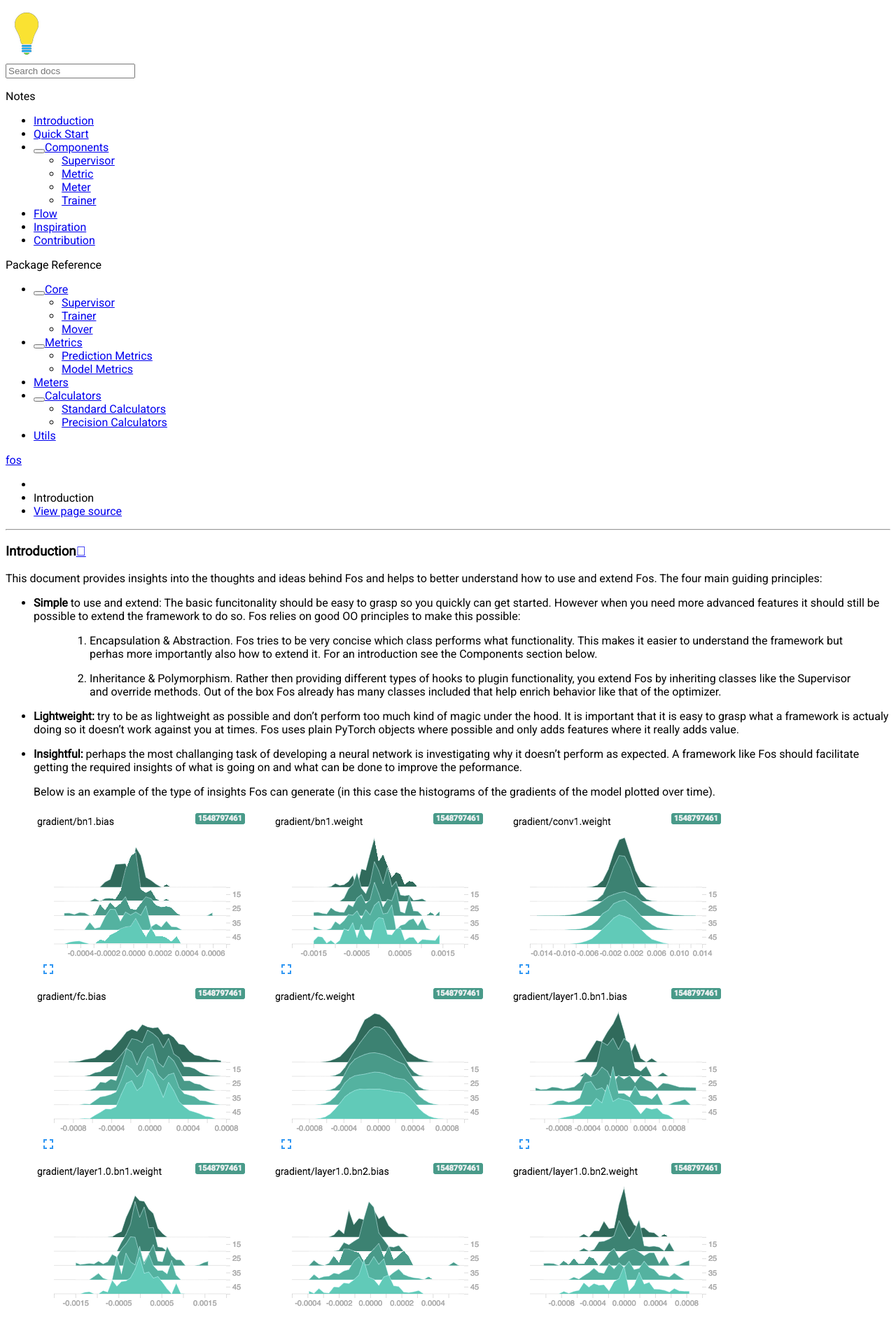
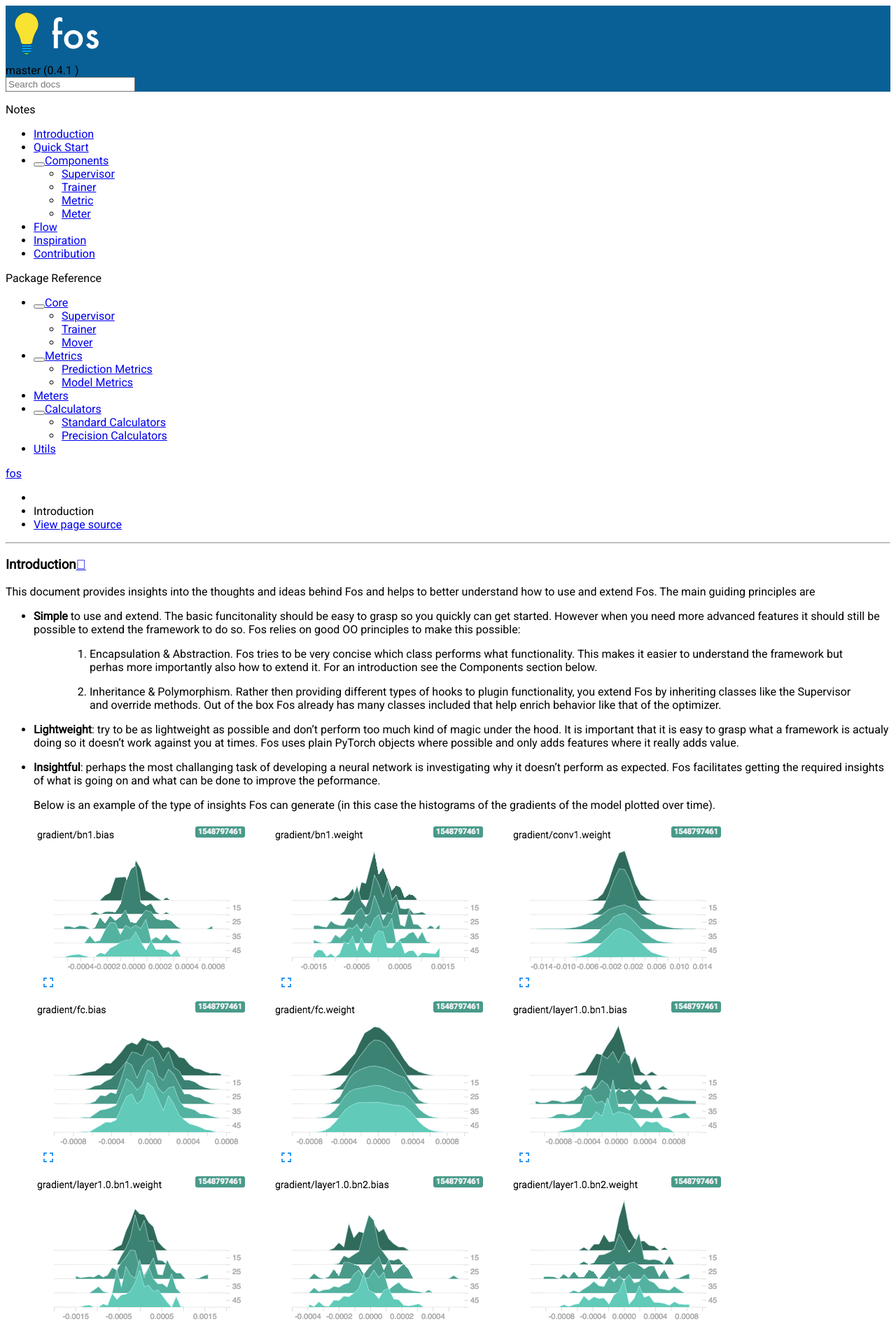
Before and after one commit to neurallayer/fos, a Sphinx documentation site: the page built from docs/source/introduction.rst, in a window 1280 px wide. Shown: the top 1895 px of the page at 70% size. Built offline with Sphinx 7.4.7 and the Read the Docs theme 2.0.0, drawn with Linux system fonts in a browser that asks for light colours; some of the changed text lies outside the part shown.

```diff
--- a/docs/source/_static/css/fos_theme.css
+++ b/docs/source/_static/css/fos_theme.css
@@ -5,3 +5,7 @@
 h1, h2, .rst-content .toctree-wrapper p.caption, h3, h4, h5, h6, legend, p.caption {
     font-family: "Roboto","Helvetica Neue",Arial,sans-serif;
 }
+
+.wy-side-nav-search {
+    background-color: #096096
+}
--- a/docs/source/conf.py
+++ b/docs/source/conf.py
@@ -15,7 +15,7 @@
 # import os
 # import sys
 # sys.path.insert(0, os.path.abspath('.'))
-
+import fos
 
 # -- Project information -----------------------------------------------------
 
@@ -23,10 +23,12 @@
 copyright = '2019, Fos Authors'
 author = 'Fos Authors'
 
+
 # The short X.Y version
-version = ''
+# version = fos.__version__
 # The full version, including alpha/beta/rc tags
-release = '0.3.0'
+version = 'master (' + fos.__version__ + ' )'
+release = 'master'
 
 
 # -- General configuration ---------------------------------------------------
--- a/docs/source/introduction.rst
+++ b/docs/source/introduction.rst
@@ -1,11 +1,11 @@
 Introduction
 ============
 This document provides insights into the thoughts and ideas behind Fos and
-helps to better understand how to use and extend Fos. The four main guiding principles:
+helps to better understand how to use and extend Fos. The main guiding principles are
 
-* **Simple** to use and extend: The basic funcitonality should be easy to grasp so you quickly can get started.
-  However when you need more advanced features it should still be possible to extend the framework to do so. Fos
-  relies on good OO principles to make this possible:
+*  **Simple** to use and extend. The basic funcitonality should be easy to grasp so you quickly can get started.
+   However when you need more advanced features it should still be possible to extend the framework to do so. Fos
+   relies on good OO principles to make this possible:
 
     1. Encapsulation & Abstraction.
        Fos tries to be very concise which class performs what functionality. This makes it easier to understand
@@ -17,26 +17,22 @@
        Fos by inheriting classes like the Supervisor and override methods. Out of the box Fos already has
        many classes included that help enrich behavior like that of the optimizer.
 
+*  **Lightweight**: try to be as lightweight as possible and don't perform too much kind of magic
+   under the hood. It is important that it is easy to grasp what a framework is actualy doing so it
+   doesn't work against you at times. Fos uses plain PyTorch objects where possible and only adds features
+   where it really adds value.
 
-* **Lightweight:** try to be as lightweight as possible and don't perform too much kind of magic
-  under the hood. It is important that it is easy to grasp what a framework is actualy doing so it
-  doesn't work against you at times. Fos uses plain PyTorch objects where possible and only adds features
-  where it really adds value.
+*  **Insightful**: perhaps the most challanging task of developing a neural network is investigating why it
+   doesn't perform as expected. Fos facilitates getting the required insights of what is going on and
+   what can be done to improve the peformance.
 
+   Below is an example of the type of insights Fos can generate (in this case the histograms of the gradients
+   of the model plotted over time).
 
-* **Insightful:** perhaps the most challanging task of developing a neural network is investigating why it
-  doesn't perform as expected. A framework like Fos should facilitate getting the required insights of
-  what is going on and what can be done to improve the peformance.
+   .. image:: /_static/img/tensorboard_gradients.png
 
-  Below is an example of the type of insights Fos can generate (in this case the histograms of the gradients
-  of the model plotted over time).
-
-  .. image:: /_static/img/tensorboard_gradients.png
-
-
-
-* **Repeatable:** once you are developing models, it is important that you can easily repeat results and
-  can continue where you left off. So Fos for example makes it easy to store and save the trianing state.
+*  **Repeatable**: once you are developing models, it is important that you can easily repeat results and
+   can continue where you left off. So Fos for example makes it easy to store and save the trianing state.
 
 
 Quick Start
@@ -100,6 +98,25 @@
 The provided Supervisor implementation can handle most scenarios, but you can alway extend it to
 cather for specific use cases.
 
+
+Trainer
+-------
+The trainer is the coponent that glues all other components together and responsible for running the training epochs.
+The trainer contains the loops that go over the provided data (trainer.run).
+
+To initiate a trainer you need to provide at least a supermodel, optimizer and meter::
+
+    trainer = Trainer(model, optimizer, meter)
+
+And then to train for a number of epochs you need to provide the data::
+
+    trainer.run(data, validation_data, epochs=10)
+
+The diagram below shows how the components are linked to each other.
+
+.. image:: /_static/img/logical_components.png
+
+
 Metric
 ------
 A metric is nothing more then a plain Python function that can be added to a Supervisor or a Trainer to get extra insights into
@@ -149,18 +150,18 @@
 There are many other frameworks available, some of which also support PyTorch. Many of them
 have been source of inspiration for Fos, but there are also some differences:
 
-- `PyTorch Ignite`: very flexible and extensible framework while staying lightweight. Ignite has a more
+- ``PyTorch Ignite``: very flexible and extensible framework while staying lightweight. Ignite has a more
   functional API and relies to registring handlers to extend functionality where Fos uses OO principles.
 
-- `FastAI`: Includes many best practices out of the box behind the API and of course there are also
+- ``FastAI``: includes many best practices out of the box behind the API and of course there are also
   excellent courses to accompyning it. Fos does by default less magic behind the scene and the way to
   include these best practices in your training is to use one of more the specialized classes.
 
-- `Keras`: Unfortunatly no support for PyTorch, but nice API and very easy to use. One of key differences
+- ``Keras``: unfortunatly no support for PyTorch, but nice API and very easy to use. One of key differences
   is that Keras abstracts most of the underlying machine learning engine (by design), where as
   Fos augments the engine (PyTorch) rather than hiding it.
 
-- `Chainer`: Excellent API that also uses a OO approach. It has however its own ML engine and not
+- ``Chainer``: excellent API that also uses a OO approach. It has however its own ML engine and not
   PyTorch (although PyTorch and other engines borrowed a lot of their API's from Chainer)
 
 
```
Also changed, not shown: other parts of docs/source/introduction.rst (+7 -21 lines), docs/source/_static/img/logical_components.png, docs/source/_static/img/logical_flow.png, 7 other files.
